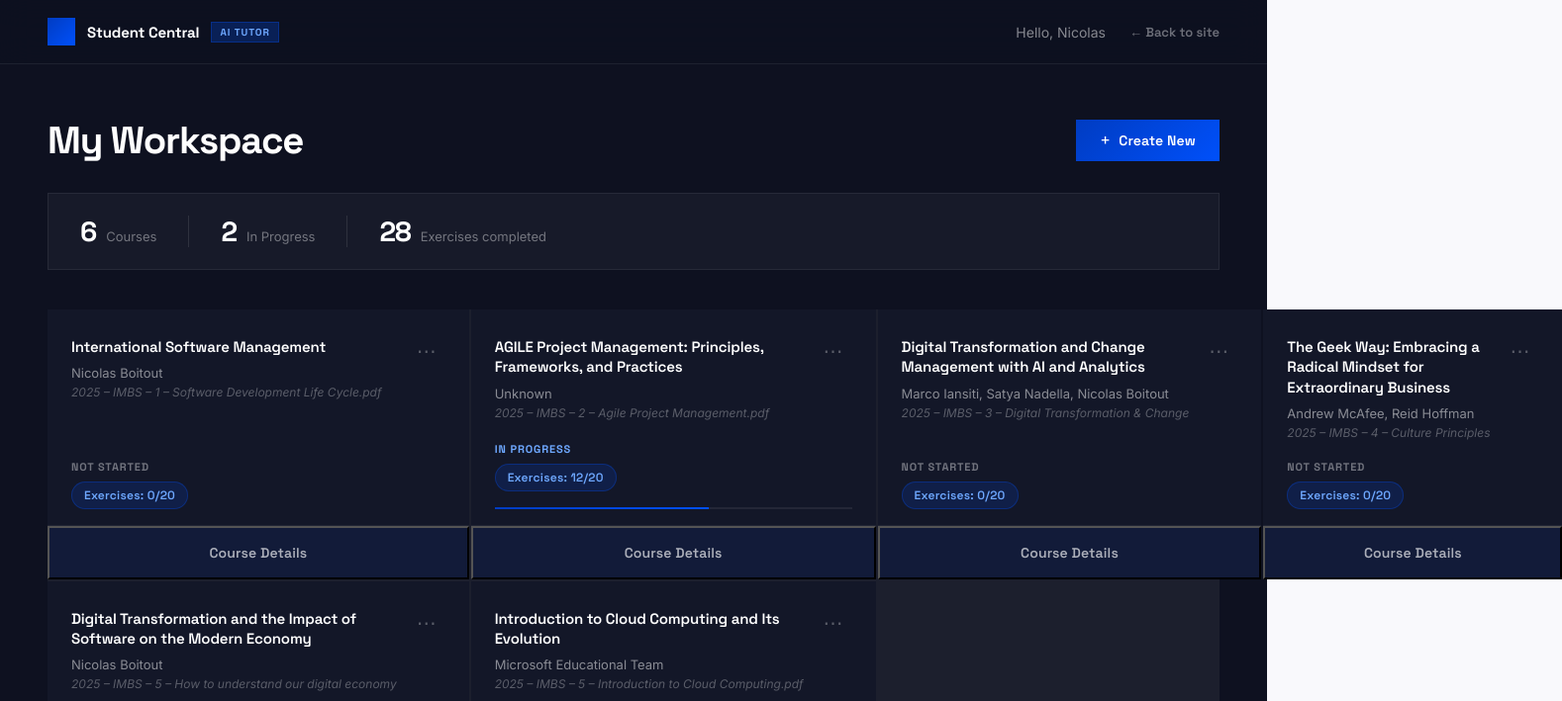
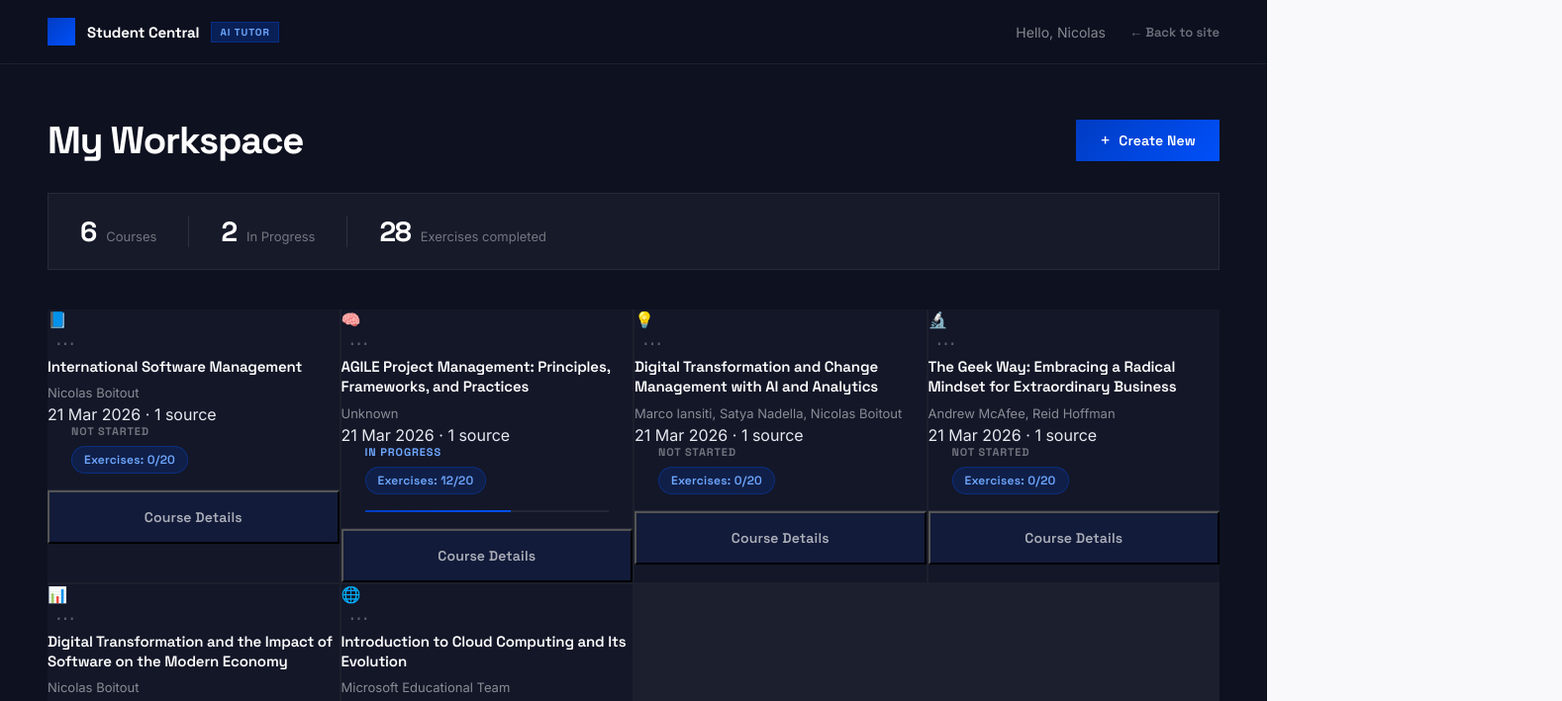
Before and after one commit to nboitout/student-central, a Next.js app: page /workspace in a window 1280 px wide. Shown: the top 709 px of the page at 99% size, 1578 px wide, since content can reach past the window. Built offline with nearby package versions, Linux system fonts and the light colour scheme.

Commit message:
Add emoji support and index to CourseCard

```diff
--- a/src/app/workspace/page.tsx
+++ b/src/app/workspace/page.tsx
@@ -369,19 +369,24 @@ function MCQModal({ course, onClose }: { course: Course; onClose: () => void })
 /* ════════════════════════════════════════════════════════
    COURSE CARD
 ════════════════════════════════════════════════════════ */
-function CourseCard({ course, onDelete, onDetails }: { course: Course; onDelete: (id: string) => void; onDetails: (c: Course) => void }) {
+const EMOJIS = ["📘","🧠","💡","🔬","📊","🌐","⚙️","🎯","📐","🏛️"];
+
+function CourseCard({ course, onDelete, onDetails, index }: { course: Course; onDelete: (id: string) => void; onDetails: (c: Course) => void; index: number }) {
   const [menuOpen, setMenuOpen] = useState(false);
   const progress = Math.round((course.exercisesDone / course.exercisesTotal) * 100);
+  const emoji = EMOJIS[index % EMOJIS.length];
+  const sourceCount = course.source.split(",").length;
+  const date = new Date(parseInt(course.id) || Date.now());
+  const dateStr = isNaN(parseInt(course.id))
+    ? `${["Jan","Feb","Mar","Apr","May","Jun","Jul","Aug","Sep","Oct","Nov","Dec"][date.getMonth()]} ${date.getFullYear()}`
+    : new Date().toLocaleDateString("en-GB", { day: "numeric", month: "short", year: "numeric" });
 
   return (
-    <div className={styles.card}>
-      <div className={styles.cardTop}>
-        <div className={styles.cardMeta}>
-          <h3 className={styles.cardTitle}>{course.title}</h3>
-          <div className={styles.cardAuthor}>{course.author}</div>
-          <div className={styles.cardSource}>{course.source}</div>
-        </div>
-        <div className={styles.cardMenu}>
+    <div className={styles.card} onClick={() => onDetails(course)}>
+      {/* Coloured band with emoji + menu */}
+      <div className={styles.cardBand}>
+        <span className={styles.cardEmoji}>{emoji}</span>
+        <div className={styles.cardMenu} onClick={(e) => e.stopPropagation()}>
           <button className={styles.menuTrigger} onClick={() => setMenuOpen(!menuOpen)}>⋯</button>
           {menuOpen && (
             <div className={styles.menuDropdown}>
@@ -392,6 +397,16 @@ function CourseCard({ course, onDelete, onDetails }: { course: Course; onDelete:
         </div>
       </div>
 
+      {/* Body */}
+      <div className={styles.cardBody}>
+        <h3 className={styles.cardTitle}>{course.title}</h3>
+        <div className={styles.cardMeta}>
+          <div className={`${styles.cardMetaLine} ${styles.cardAuthor}`}>{course.author}</div>
+          <div className={styles.cardMetaLine}>{dateStr} · {sourceCount} source{sourceCount !== 1 ? "s" : ""}</div>
+        </div>
+      </div>
+
+      {/* Status & progress */}
       <div className={styles.cardStatus}>
         <div className={`${styles.statusBadge} ${styles[`status${course.status.replace(" ", "")}`]}`}>{course.status}</div>
         <div className={styles.exerciseBadge}>Exercises: {course.exercisesDone}/{course.exercisesTotal}</div>
@@ -403,7 +418,8 @@ function CourseCard({ course, onDelete, onDetails }: { course: Course; onDelete:
         </div>
       )}
 
-      <div className={styles.cardFooter}>
+      {/* Footer */}
+      <div className={styles.cardFooter} onClick={(e) => e.stopPropagation()}>
         <button className={styles.courseDetailsBtn} onClick={() => onDetails(course)}>
           Course Details
         </button>
@@ -471,8 +487,8 @@ export default function WorkspacePage() {
             </div>
           ) : (
             <div className={styles.grid}>
-              {courses.map(c => (
-                <CourseCard key={c.id} course={c} onDelete={(id) => setCourses(prev => prev.filter(x => x.id !== id))} onDetails={openDetails} />
+              {courses.map((c, i) => (
+                <CourseCard key={c.id} course={c} index={i} onDelete={(id) => setCourses(prev => prev.filter(x => x.id !== id))} onDetails={openDetails} />
               ))}
             </div>
           )}
```
